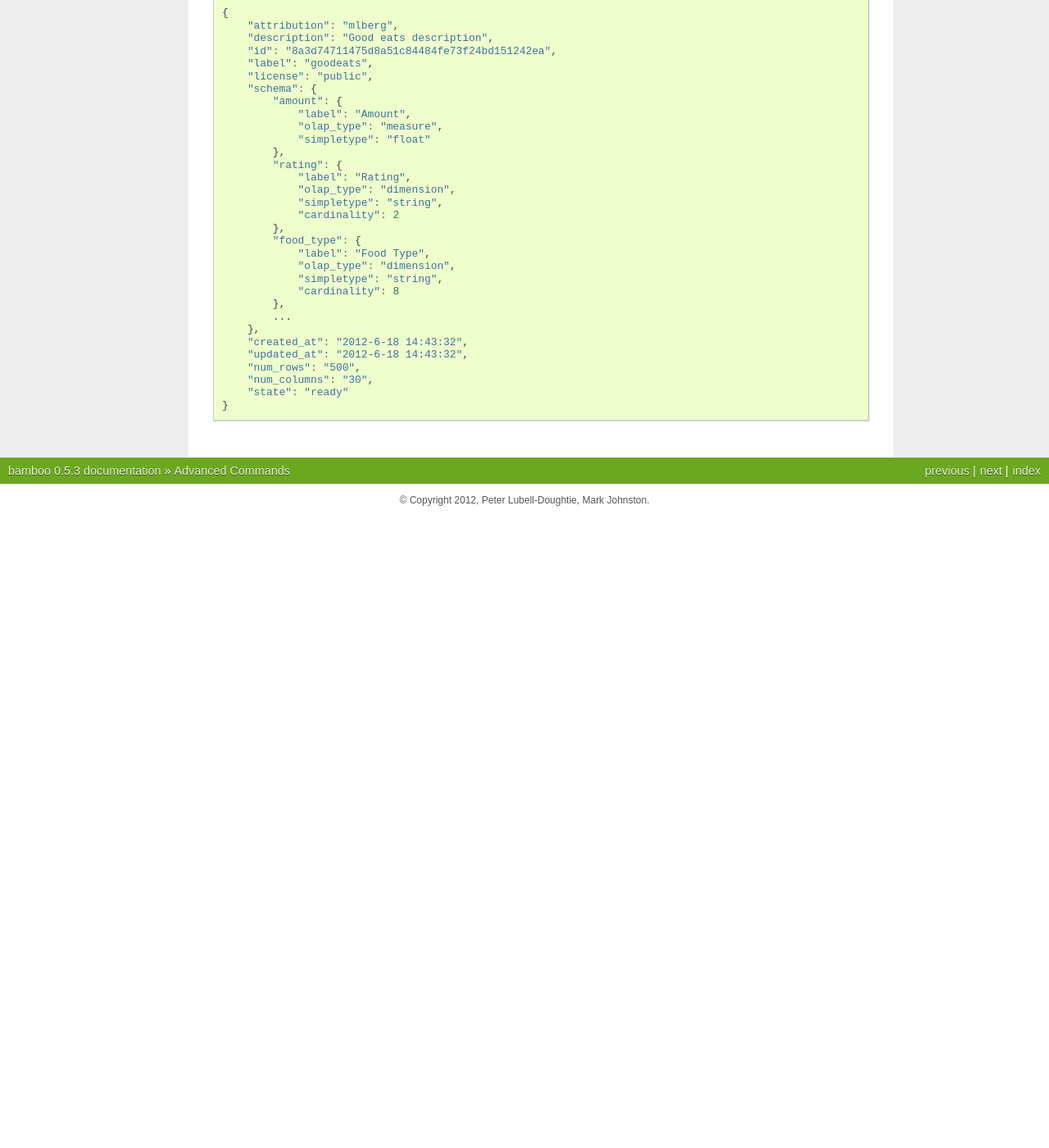
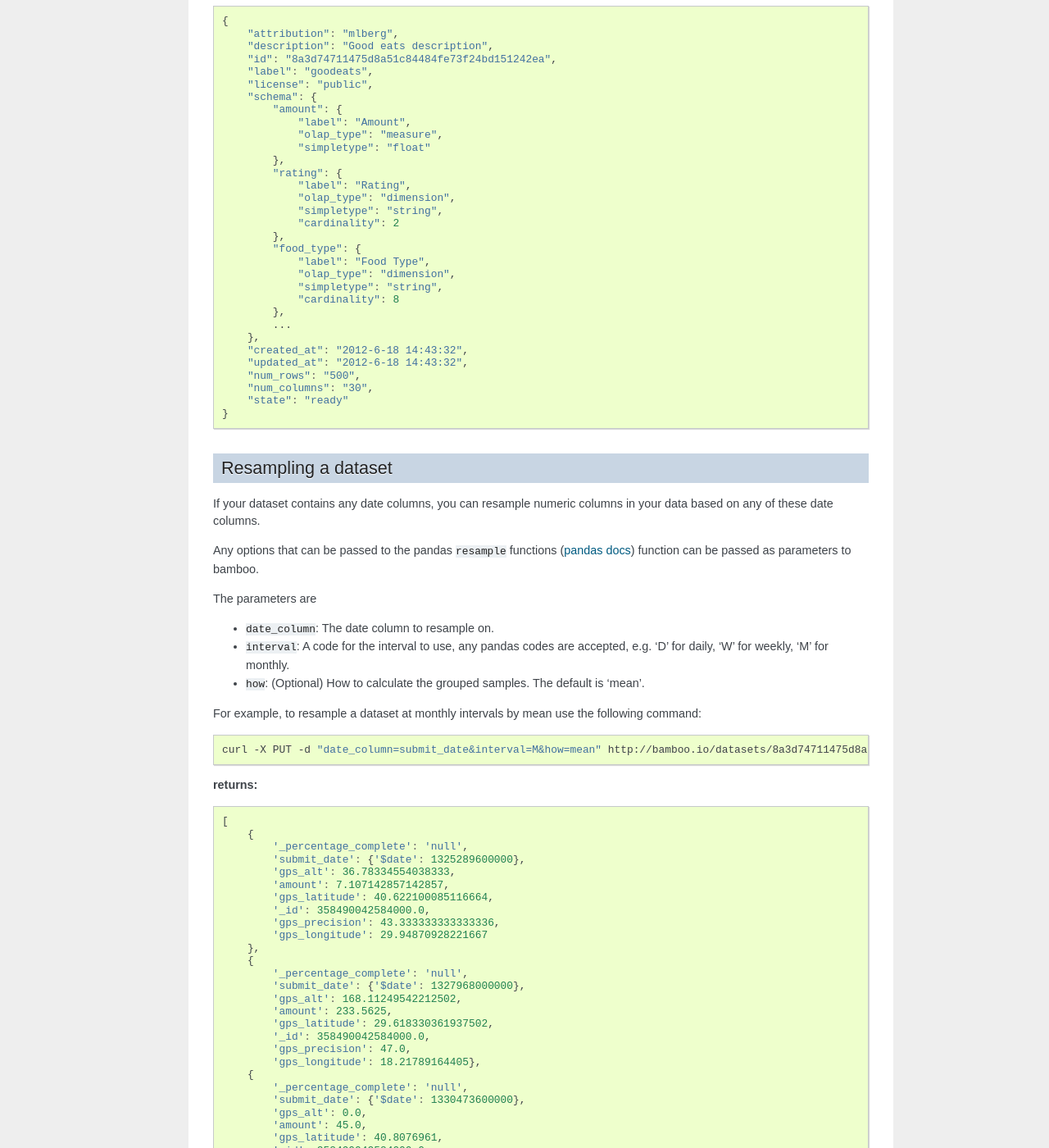
Before and after one commit to pld/bamboo, a Sphinx documentation site: the page built from docs/advanced_commands.rst, in a window 1280 px wide and 1400 px high, scrolled down 4782 px. Shown: the whole window at 82% size. Built offline with Sphinx 7.4.7, drawn with Linux system fonts in a browser that asks for light colours; formulas are drawn with MathJax 3; before the commit the page ends 5412 px from its top, so only the background shows below that; some of the changed text lies outside the part shown.

Commit message:
docs for resample

```diff
--- a/docs/advanced_commands.rst
+++ b/docs/advanced_commands.rst
@@ -207,7 +207,7 @@ that will be deleted after one day:
     }
 
 Additional dataset query parameters
----------------------------
+-----------------------------------
 
 Dataset queries may take the following optional parameters:
 
@@ -223,7 +223,7 @@ Dataset queries may take the following optional parameters:
 Export data using the format parameter
 ^^^^^^^^^^^^^^^^^^^^^^^^^^^^^^^^^^^^^^
 
-You may use the `format` parameter as an alternative to file extension
+You may use the ``format`` parameter as an alternative to file extension
 notation.
 
 To export the data as CSV:
@@ -241,9 +241,9 @@ To export the data as JSON:
 Ordering the results of a query
 ^^^^^^^^^^^^^^^^^^^^^^^^^^^^^^^
 
-The `order_by` parameter sorts the resulting rows according to a column value
+The ``order_by`` parameter sorts the resulting rows according to a column value
 and a sign indicating to order ascending (default) or descending
-(the `-` sign).
+(the ``-`` sign).
 
 For example:
 
@@ -259,9 +259,9 @@ If you would like to retrieve your dataset from bamboo.io and process the
 result using JavaScript, you can define a JavaScript callback to do so.
 
 Suppose you have defined the JavaScript callback function
-`handleBambooDataset(json)` to process the JSON dataset.
+``handleBambooDataset(json)`` to process the JSON dataset.
 
-You can pass this to bamboo using the `json` parameter as follows:
+You can pass this to bamboo using the ``json`` parameter as follows:
 
 .. code-block:: sh
 
@@ -272,14 +272,14 @@ Updating Dataset Metadata
 
 The following metadata fields can be added to a dataset:
 
-* *attribution*: attribution and original of this dataset.
-* *description*: a text description of the dataset.
-* *label*: a label or name for this dataset.
-* *license*: the license this dataset is under.
+* ``attribution``: attribution and original of this dataset.
+* ``description``: a text description of the dataset.
+* ``label``: a label or name for this dataset.
+* ``license``: the license this dataset is under.
 
 The fieldname is in bold with suggested uses to the right.
 
-To set the metadata on a dataset, make a `PUT` request to `info`, this will
+To set the metadata on a dataset, make a PUT request to ``info``, this will
 also return the update dataset info.
 
 .. code-block:: sh
@@ -322,3 +322,82 @@ also return the update dataset info.
         "num_columns": "30",
         "state": "ready"
     }
+
+Resampling a dataset
+--------------------
+
+If your dataset contains any date columns, you can resample numeric columns in
+your data based on any of these date columns.
+
+Any options that can be passed to the pandas ``resample`` functions
+(`pandas docs <http://pandas.pydata.org/pandas-docs/stable/timeseries.html#time-series-date-functionality>`_)
+function can be passed as parameters to bamboo.
+
+The parameters are
+
+* ``date_column``: The date column to resample on.
+* ``interval``: A code for the interval to use, any pandas codes are accepted, e.g. 'D' for daily, 'W' for weekly, 'M' for monthly.
+* ``how``: (Optional) How to calculate the grouped samples.  The default is 'mean'.
+
+For example, to resample a dataset at monthly intervals by mean use the
+following command:
+
+.. code-block:: sh
+
+    curl -X PUT -d "date_column=submit_date&interval=M&how=mean" http://bamboo.io/datasets/8a3d74711475d8a51c84484fe73f24bd151242ea/resample
+
+**returns:**
+
+.. code-block:: javascript
+
+    [
+        {
+            '_percentage_complete': 'null',
+            'submit_date': {'$date': 1325289600000},
+            'gps_alt': 36.78334554038333,
+            'amount': 7.107142857142857,
+            'gps_latitude': 40.622100085116664,
+            '_id': 358490042584000.0,
+            'gps_precision': 43.333333333333336,
+            'gps_longitude': 29.94870928221667
+        },
+        {
+            '_percentage_complete': 'null',
+            'submit_date': {'$date': 1327968000000},
+            'gps_alt': 168.11249542212502,
+            'amount': 233.5625,
+            'gps_latitude': 29.618330361937502,
+            '_id': 358490042584000.0,
+            'gps_precision': 47.0,
+            'gps_longitude': 18.21789164405},
+        {
+            '_percentage_complete': 'null',
+            'submit_date': {'$date': 1330473600000},
+            'gps_alt': 0.0,
+            'amount': 45.0,
+            'gps_latitude': 40.8076961,
+            '_id': 358490042584000.0,
+            'gps_precision': 588.0,
+            'gps_longitude': -73.95805440000001
+        },
+        {
+            '_percentage_complete': 'null',
+            'submit_date': {'$date': 1333152000000},
+            'gps_alt': 0.0,
+            'amount': 12.0,
+            'gps_latitude': 49.26994343,
+            '_id': 358490042584000.0,
+            'gps_precision': 56.0,
+            'gps_longitude': -123.15297941
+        },
+        {
+            '_percentage_complete': 'null',
+            'submit_date': {'$date': 1335744000000},
+            'gps_alt': 281.30000305175,
+            'amount': 16.125,
+            'gps_latitude': 26.66630736555,
+            '_id': 358490042584000.0,
+            'gps_precision': 22.5,
+            'gps_longitude': 1.530683878799998
+        }
+    ]
```
